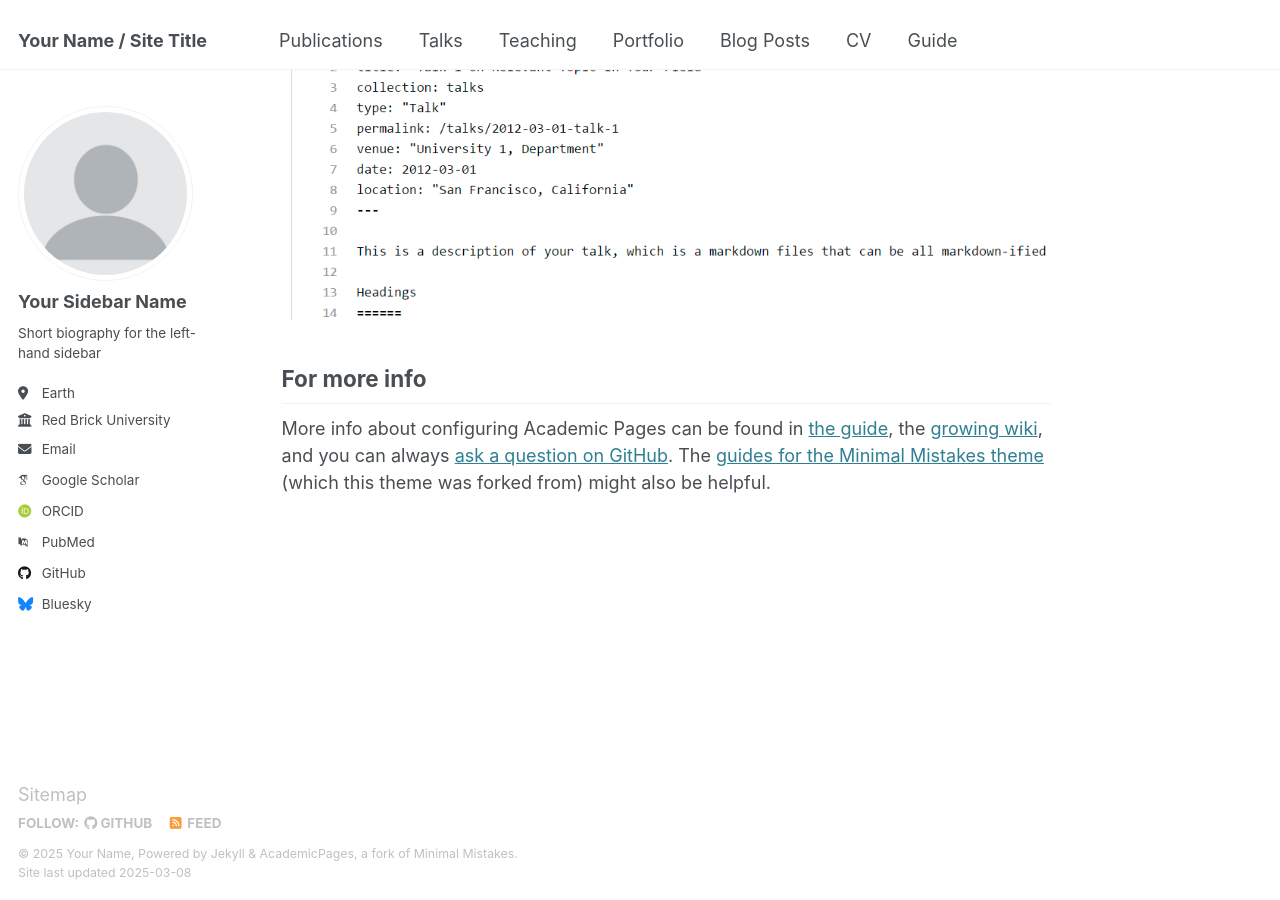
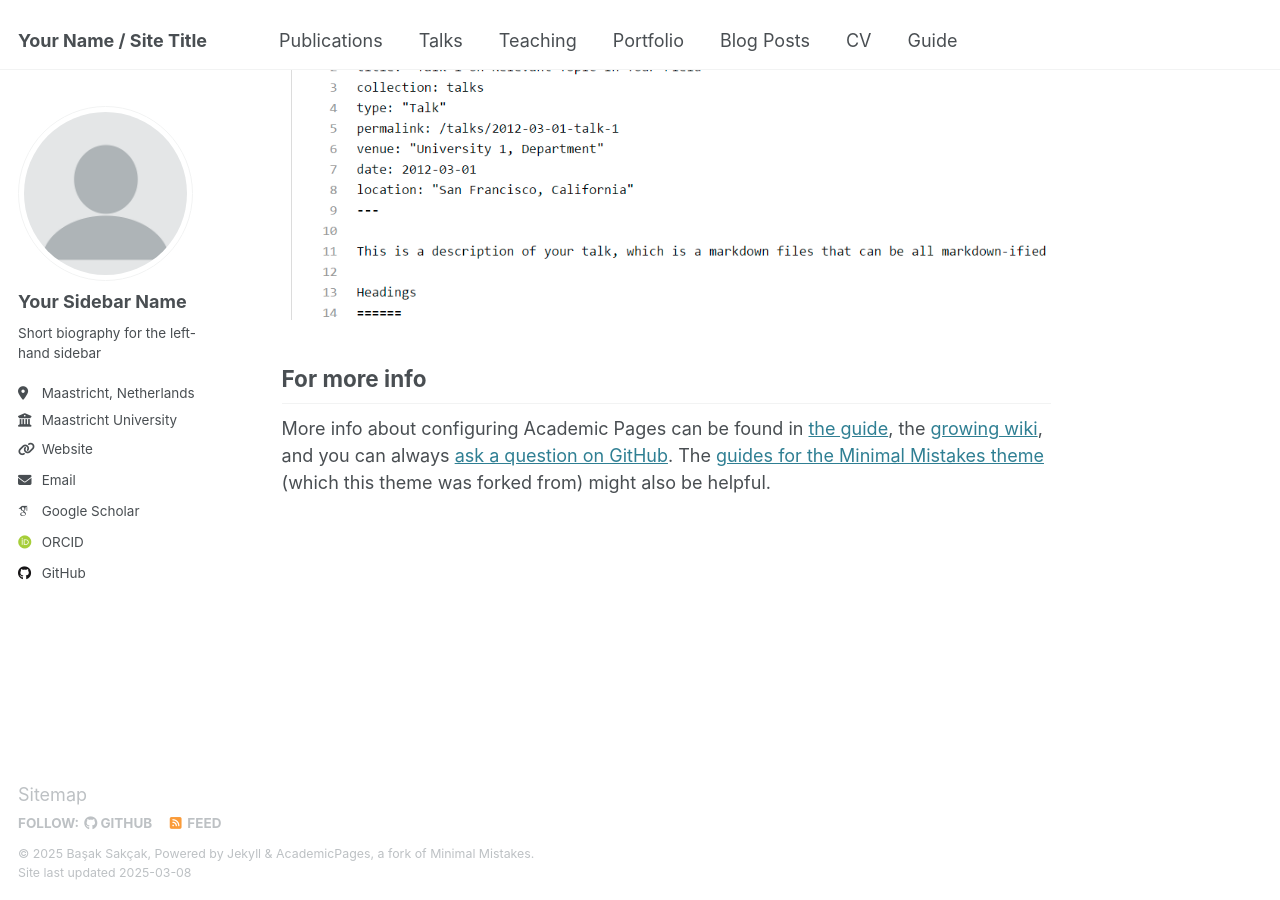
Before and after one commit to basaksakcak/basaksakcak.github.io, a Jekyll site: the page built from _pages/about.md, in a window 1280 px wide and 900 px high, scrolled down 2642 px. Built offline with Jekyll 4.4.1, drawn with Linux system fonts in a browser that asks for light colours; some web fonts are replaced.

Commit message:
Update _config.yml
Added name

```diff
--- a/_config.yml
+++ b/_config.yml
@@ -11,9 +11,9 @@ locale                   : "en-US"
 site_theme               : "default"
 title                    : "Your Name / Site Title"
 title_separator          : "-"
-name                     : &name "Your Name"
+name                     : &name "Başak Sakçak"
 description              : &description "personal description"
-url                      : https://academicpages.github.io # the base hostname & protocol for your site e.g. "https://[your GitHub username].github.io"
+url                      : https://basaksakcak.github.io # the base hostname & protocol for your site e.g. "https://[your GitHub username].github.io"
 baseurl                  : "" # the subpath of your site, e.g. "/blog"
 repository               : "academicpages/academicpages.github.io"
 
@@ -26,18 +26,18 @@ author:
   name             : "Your Sidebar Name"
   pronouns         : # example: "she/her"
   bio              : "Short biography for the left-hand sidebar"
-  location         : "Earth"
-  employer         : "Red Brick University"
-  uri              : # URL
-  email            : "none@example.org"
+  location         : "Maastricht, Netherlands"
+  employer         : "Maastricht University"
+  uri              : "https://www.maastrichtuniversity.nl/nl/b-s-sakçak" # URL
+  email            : "basak.sakcak@maastrichtuniversity.nl"
 
   # Academic websites
   arxiv            : # URL - Update with the correct link to your profile
   googlescholar    : "https://scholar.google.com/citations?user=PS_CX0AAAAAJ"
   impactstory      : # URL
-  orcid            : "http://orcid.org/yourorcidurl"
+  orcid            : "https://orcid.org/0000-0002-0388-6172"
   semantic         : # URL
-  pubmed           : "https://www.ncbi.nlm.nih.gov/pubmed/?term=john+snow"
+  pubmed           : # URL
   researchgate     : # URL
   scopus           : # URL
 
@@ -45,12 +45,12 @@ author:
   bitbucket        : # Username - Update with your username on the site
   codepen          : # Username
   dribbble         : # Username
-  github           : "academicpages"
+  github           : "basaksakcak"
   kaggle           : # Username
   stackoverflow    : # User number or user number and name (i.e., use "1" or "1/jeff-atwood")
 
   # Social media
-  bluesky          : "bsky.app" # Replace this with you Bluesky username
+  bluesky          : # Replace this with you Bluesky username
   facebook         : # Username
   flickr           : # Username
   foursquare       : # Username
```
